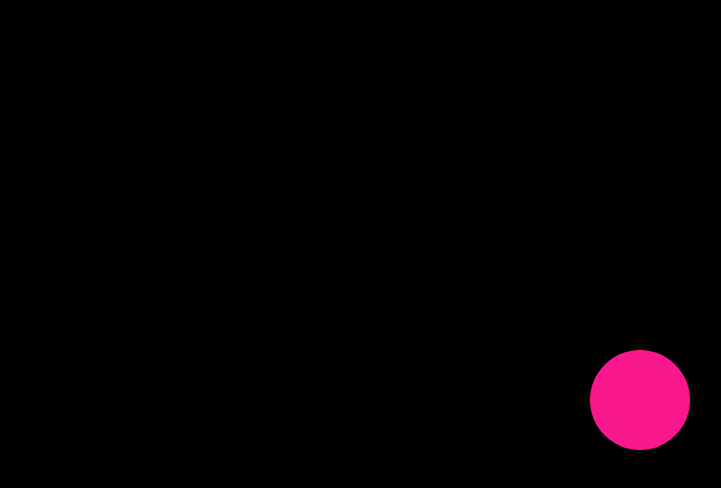
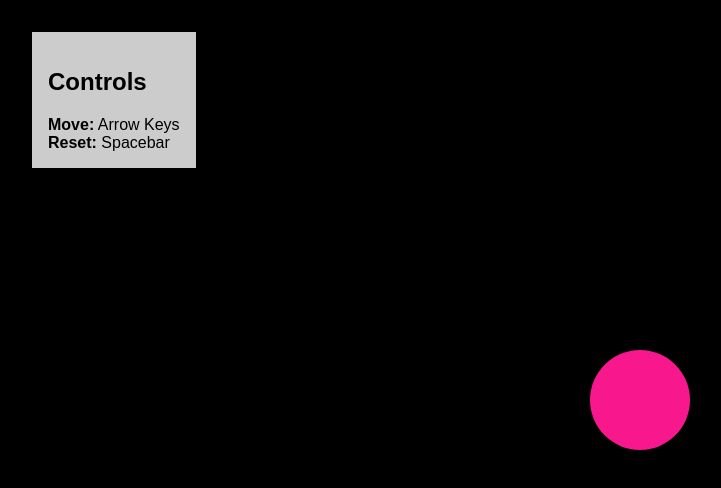
Before and after one commit to joneubank/js-canvas-sandbox, a plain HTML site: page controls/index.html in a window 1280 px wide. Shown: the whole page, without its empty margins (0-721 px from the left). Drawn offline with Linux system fonts and the light colour scheme.

Commit message:
HUD with instructions for controls

```diff
--- a/controls/index.html
+++ b/controls/index.html
@@ -14,6 +14,13 @@
         <canvas id="canvas" ></canvas>
     </div>
 
+    <div id="hud">
+        <div class="top-left">
+            <h2>Controls</h2>
+            <strong>Move:</strong> Arrow Keys<br/>
+            <strong>Reset:</strong> Spacebar<br/>
+        </div>
+    </div>
     <script src="../js/canvas.js" type="text/javascript"></script>
     <script src="../js/loop.js" type="text/javascript"></script>
     <script src="../js/control.js" type="text/javascript"></script>
```
Also changed, not shown: index.html (+1 -1 lines).
